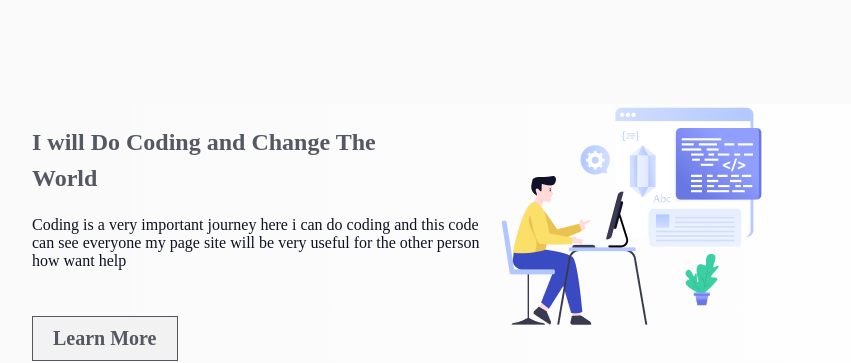
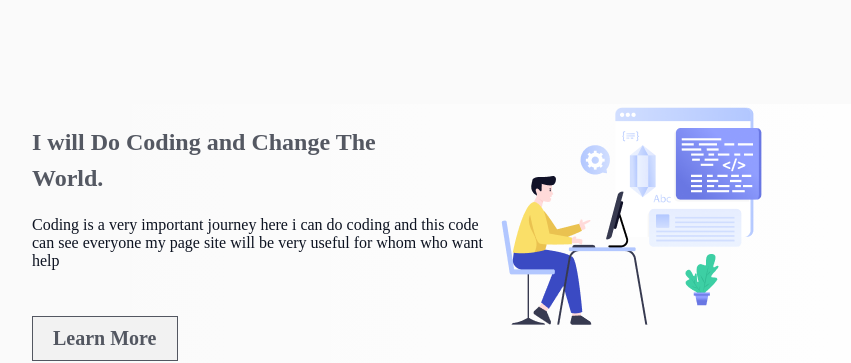
Before and after one commit to DastogirRudro/assignment, a plain HTML site: page index.html in a window 1280 px wide. Shown: the part 960-1323 px from the top of the page, without its empty margins (135-986 px from the left). Drawn offline with Linux system fonts and the light colour scheme; a web font is replaced by a local one.

Commit message:
This is last

```diff
--- a/index.html
+++ b/index.html
@@ -23,8 +23,8 @@
             <div class="forsection">
                 <div class="main-div">
                     <div class="content">
-                        <h1 class="section-header">I will Do Coding and Change The World</h1>
-                        <p class="section-para">Coding is a very important journey here i can do coding and this code can see everyone my page site will be very useful for the other person how want help</p>
+                        <h1 class="section-header">I will Do Coding and Change The World.</h1>
+                        <p class="section-para">Coding is a very important journey here i can do coding and this code can see everyone my page site will be very useful for whom who want help</p>
                         <button class="sectionbutton">Learn More</button>
                     </div>
                     <div class="picturesection">
```
